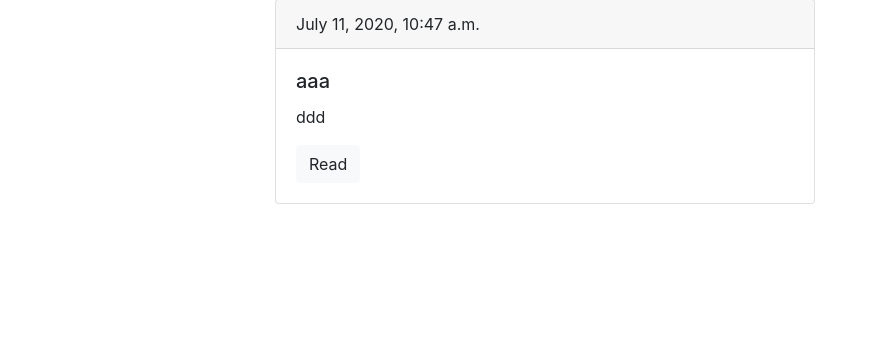
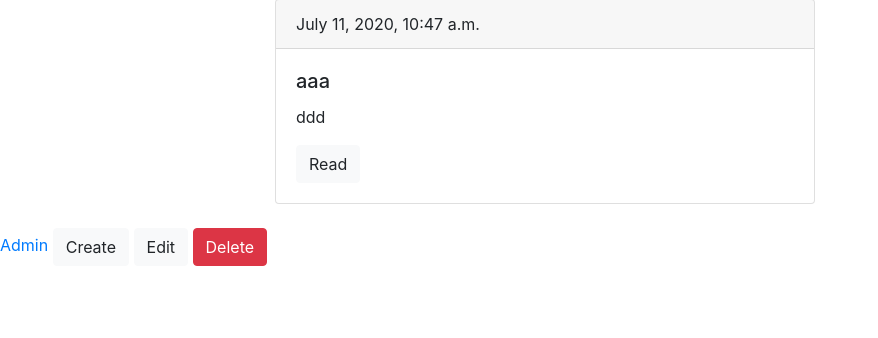
Before and after one commit to NasipCOM/Blog, a Django app: page /blog/ in a window 1280 px wide. Shown: the part 430-768 px from the top of the page, without its empty margins (0-878 px from the left). Run offline with Django 3.2, Linux system fonts and the light colour scheme; data comes from the database, SQL or seed files in the repository; both versions use the stored data as it was after the commit; some libraries are stand-ins or nearby versions.

Commit message:
Delete Form

```diff
--- a/blog/models.py
+++ b/blog/models.py
@@ -21,6 +21,9 @@ class Post(models.Model):
     def get_update_url(self):
         return reverse('post_update_url', kwargs={'slug':self.slug})
 
+    def get_delete_url(self):
+            return reverse('post_delete_url', kwargs={'slug':self.slug})
+
     def save(self, *args, **kwargs):
         if not self.id:
             self.slug = gen_slug(self.title)
--- a/blog/templates/blog/base_blog.html
+++ b/blog/templates/blog/base_blog.html
@@ -1 +1,6 @@
 {% extends 'base.html' %}
+{% block admin-panel %}
+<a href=""class="btn btn-light">Create</a>
+<a href=""class="btn btn-light">Edit</a>
+<a href=""class="btn btn-danger">Delete</a>
+{% endblock %}
--- a/blog/urls.py
+++ b/blog/urls.py
@@ -6,6 +6,6 @@ urlpatterns = [
     path('', posts_list, name='posts_list_url'),
     path('post/create/', PostCreate.as_view(), name= 'post_create_url'),
     path('post/<str:slug>/', PostDetail.as_view() , name= 'post_detail_url'),
-    path('post/<str:slug>/update', PostUpdate.as_view() , name= 'post_update_url')
-
+    path('post/<str:slug>/update', PostUpdate.as_view() , name= 'post_update_url'),
+    path('post/<str:slug>/delete', PostDelete.as_view() , name= 'post_delete_url')
 ]
--- a/blog/views.py
+++ b/blog/views.py
@@ -5,6 +5,7 @@ from django.http import HttpResponse
 from .models import Post
 from django.views.generic import View
 from .forms import PostForm
+from django.urls import reverse
 
 # Create your views here.
 def posts_list(request):
@@ -43,6 +44,17 @@ class PostUpdate(View):
             return redirect(new_post)
         return render(request, 'blog/post_update_form', context={'form':bound_form, 'post':post})
 
+class PostDelete(View):
+    def get(self, request,slug):
+        post = Post.objects.get(slug__iexact=slug)
+        return render(request, 'blog/post_delete_form.html', context={'post':post})
+
+
+    def post(self, request, slug):
+        post = Post.objects.get(slug__iexact=slug)
+        post.delete()
+        return redirect(reverse('posts_list_url'))
+
 class PostDetail(View):
     def get(self, request, slug):
         post = get_object_or_404(Post, slug__iexact=slug)
--- a/templates/base.html
+++ b/templates/base.html
@@ -56,6 +56,12 @@
         </div>
     </div>
 
+    <div class="admin-pannel">
+        <a href="/admin">Admin</a>
+        {% block admin-panel %}
+        {% endblock  %}
+    </div>
+
 </body>
 
 </html>
```
Also changed, not shown: blog/templates/blog/post_delete_form.html (added, +18 -0 lines), db.sqlite3, static/css/style.css (added).
